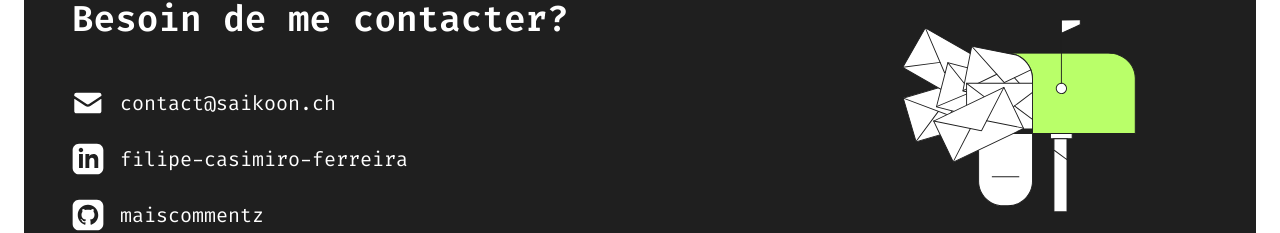
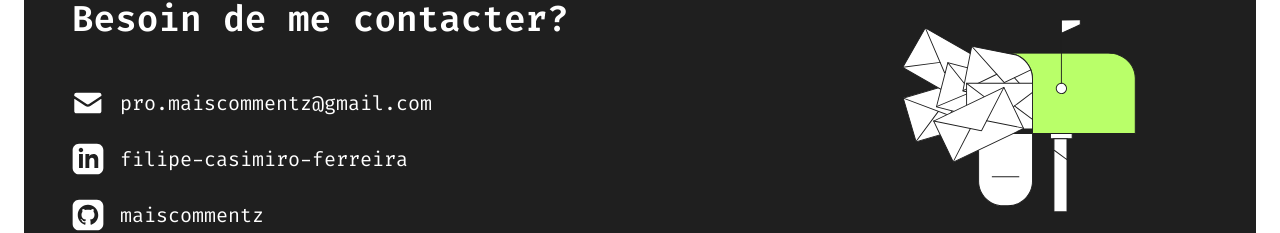
Before and after one commit to maiscommentz/portfolio-2025, a Vue app: page /project/1 in a window 1280 px wide. Shown: the part 229-462 px from the top of the page. Built offline with nearby package versions, Linux system fonts and the light colour scheme; what vue3-marquee would draw is missing.

Commit message:
✨ Update footer links

```diff
--- a/src/assets/lang.json
+++ b/src/assets/lang.json
@@ -60,7 +60,7 @@
         },
         "contact": {
             "title": "Besoin de me contacter?",
-            "email": "contact{at}saikoon.ch",
+            "email": "pro.maiscommentz{at}gmail.com",
             "linkedin": "filipe-casimiro-ferreira",
             "github": "maiscommentz"
         },
--- a/src/components/Footer.vue
+++ b/src/components/Footer.vue
@@ -7,15 +7,15 @@
                     <div class="mt-12 md:text-xl">
                         <div class="flex items-center mb-6 cursor-pointer hover:underline underline-offset-4 w-fit">
                             <img src="/icons/email.svg" alt="Icone email" class="w-8 h-8 mr-4" />
-                            <a>{{ $t('contact.email', {at: '@'}) }}</a>
+                            <a :href="`mailto:${$t('contact.email', {at: '@'})}`">{{ $t('contact.email', {at: '@'}) }}</a>
                         </div>
                         <div class="flex items-center mb-6 cursor-pointer hover:underline underline-offset-4 w-fit">
                             <img src="/icons/linkedin.svg" alt="Icone Linkedin" class="w-8 h-8 mr-4" />
-                            <a>{{ $t('contact.linkedin') }}</a>
+                            <a :href="`https://linkedin.com/in/${$t('contact.linkedin')}`">{{ $t('contact.linkedin') }}</a>
                         </div>
                         <div class="flex items-center cursor-pointer hover:underline underline-offset-4 w-fit">
                             <img src="/icons/github.svg" alt="Icone Github" class="w-8 h-8 mr-4" />
-                            <a>{{ $t('contact.github') }}</a>
+                            <a :href="`https://github.com/${$t('contact.github')}`">{{ $t('contact.github') }}</a>
                         </div>
                     </div>
                 </div>
```
